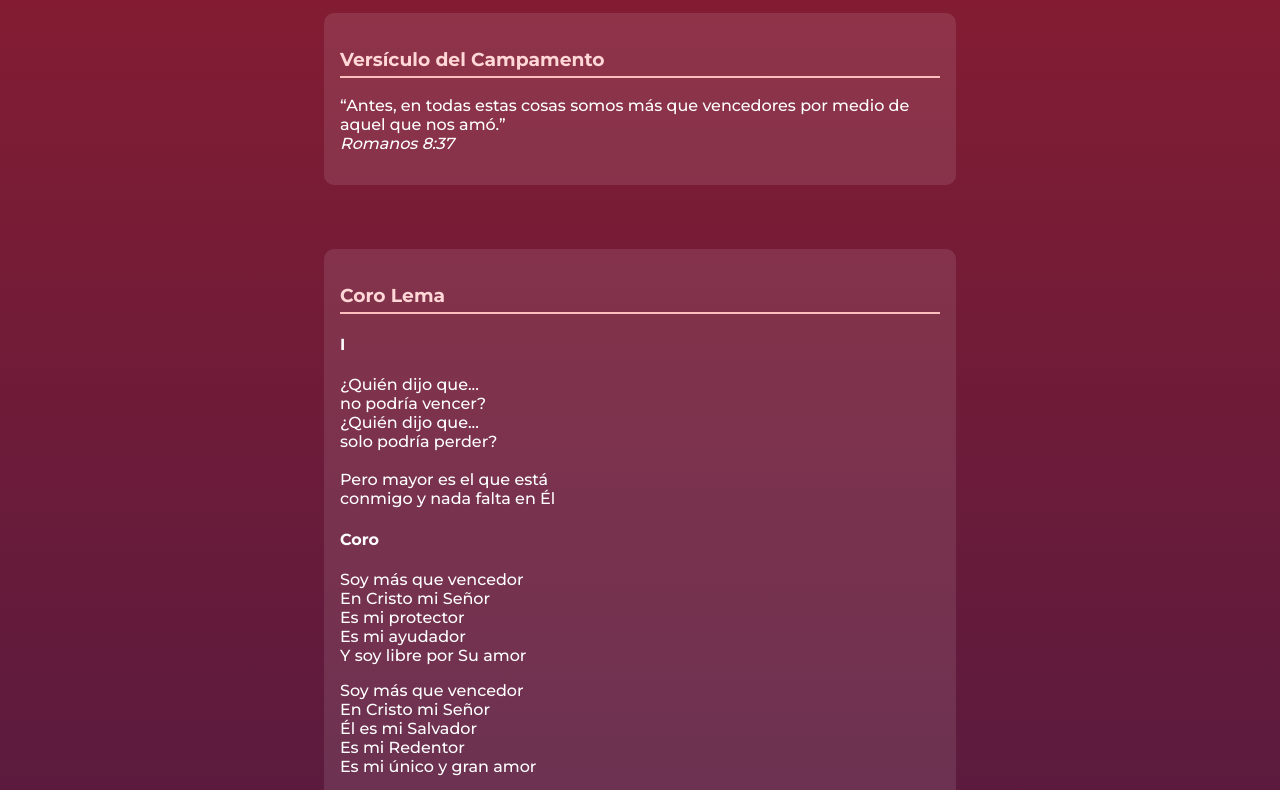
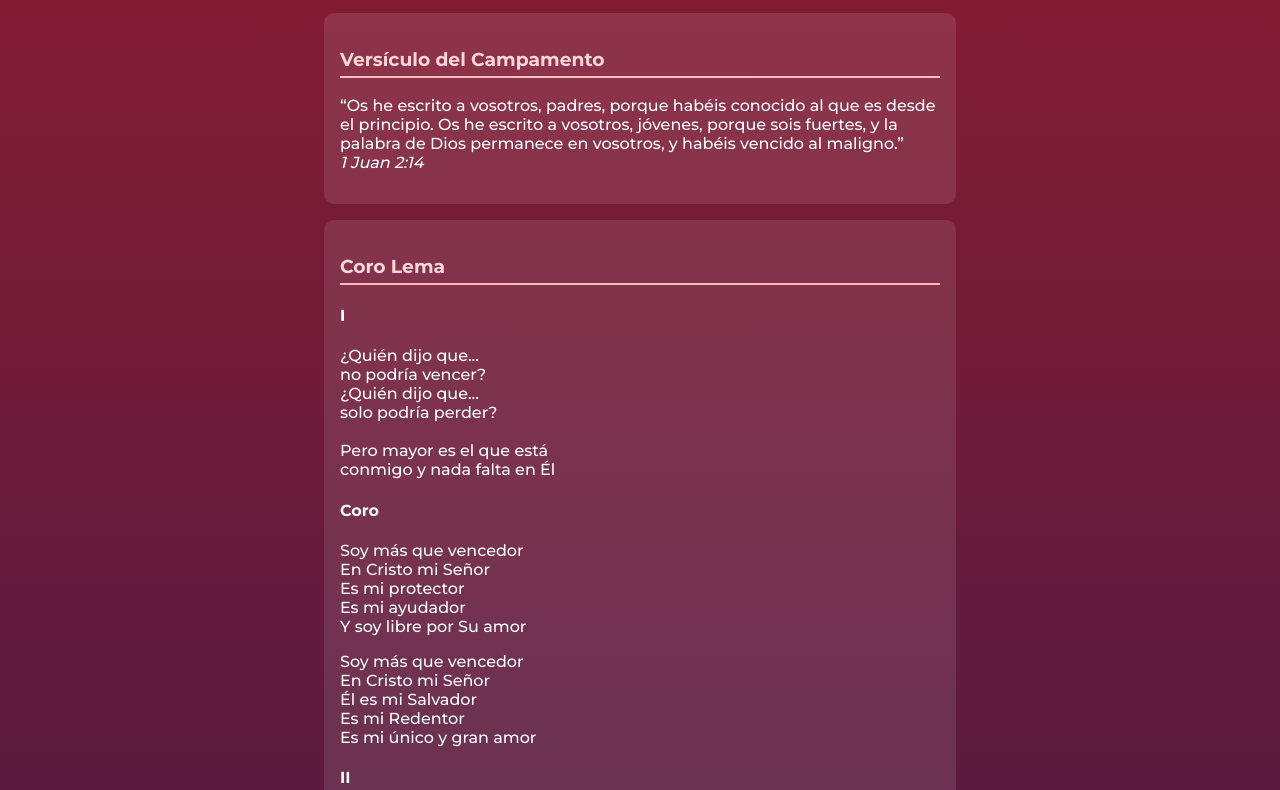
Before and after one commit to Mateodsz/Campamento-2025, a plain HTML site: page index.html in a window 1280 px wide. Shown: the part 595-1385 px from the top of the page. Drawn offline with Linux system fonts and the light colour scheme.

Commit message:
verso lema

```diff
--- a/index.html
+++ b/index.html
@@ -29,13 +29,11 @@
 
     <div class="programa">
       <h3>Versículo del Campamento</h3>
-      <p>“Antes, en todas estas cosas somos más que vencedores por medio de aquel que nos amó.”<br>
-      <em>Romanos 8:37</em></p>
+      <p>“Os he escrito a vosotros, padres, porque habéis conocido al que es desde el principio. Os he escrito a vosotros, jóvenes, porque sois fuertes, y la palabra de Dios permanece en vosotros, y habéis vencido al maligno.”<br>
+      <em>1 Juan 2:14</em></p>
     </div>
-  </section>
 
- <section>
-  <div class="programa">
+     <div class="programa">
     <h3>Coro Lema</h3>
     <h4>I</h4>
     <p>¿Quién dijo que...<br>
@@ -79,7 +77,9 @@ He vencido maldición <br>
 He vencido ansiedad <br>
 </p>
   </div>
+
   </section>
+
 <section>
   <button id="instalarApp" style="display:none; padding: 10px 20px; border: none; border-radius: 10px; background-color: #441a44; color: white; font-size: 16px;">
   📱 Instalar aplicación
```
